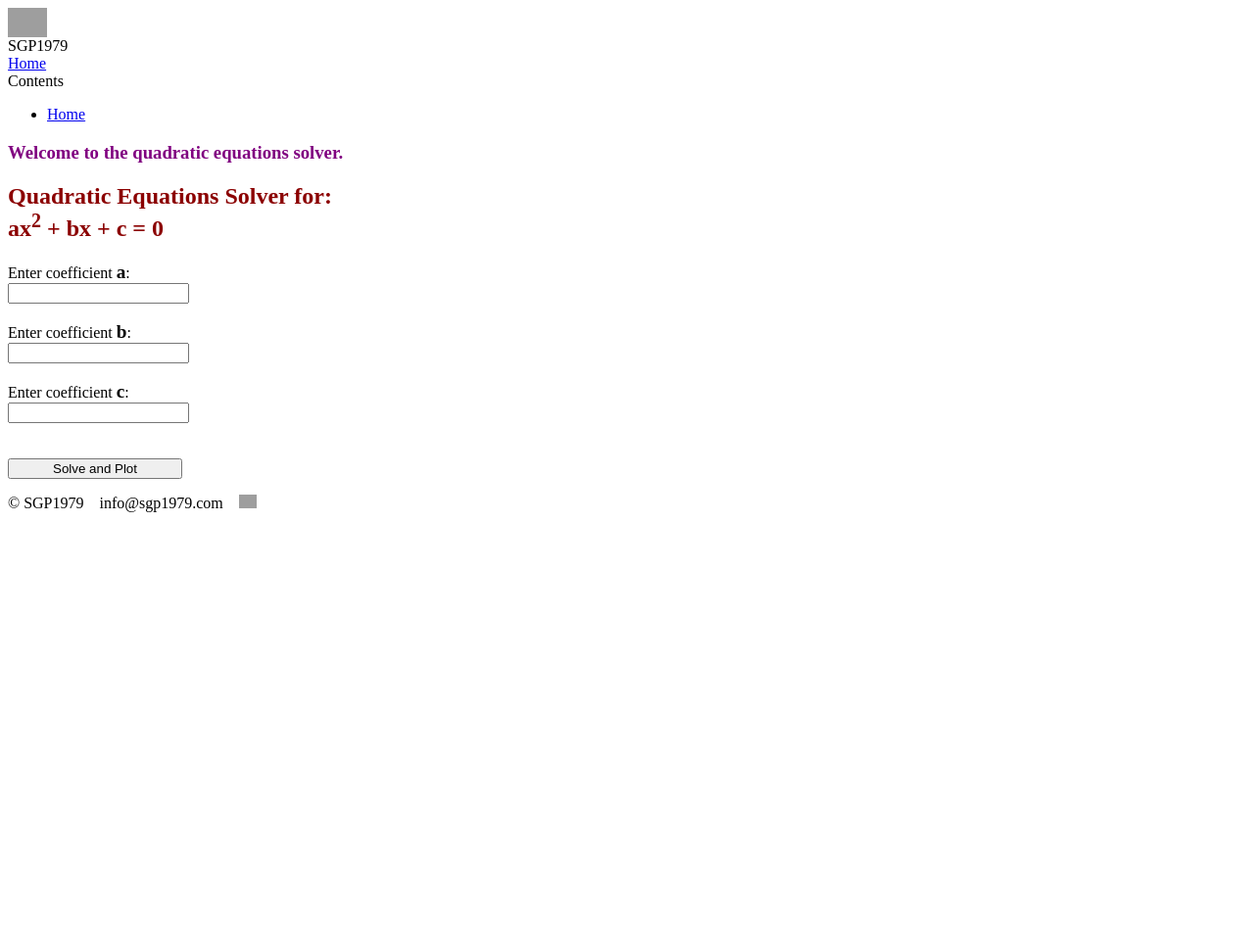
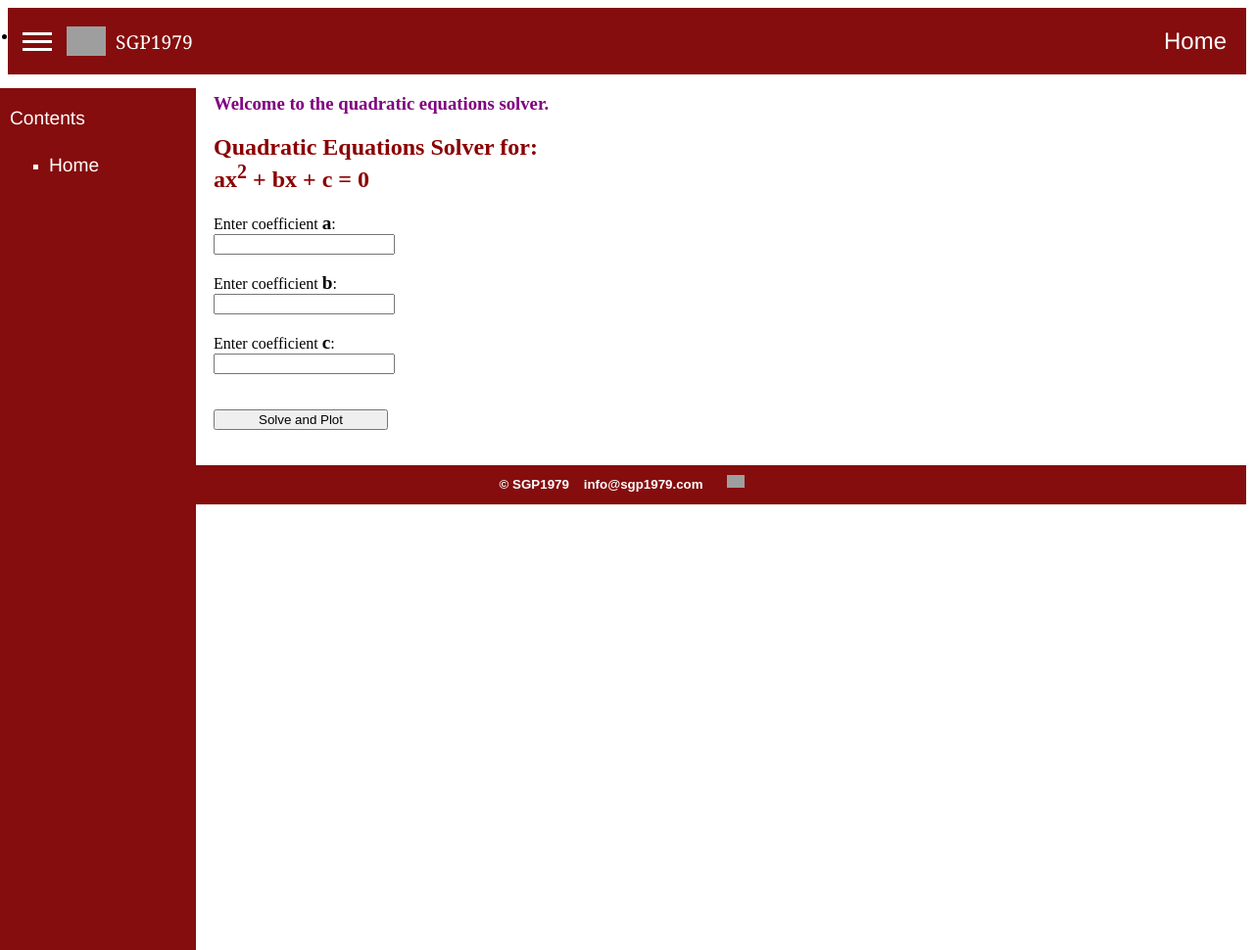
Before and after one commit to sgp1979/solver-quadratic-equations, a FastAPI app: page /main in a window 1280 px wide. Shown: the whole page at 98% size. Run offline with FastAPI, Linux system fonts and the light colour scheme; grey boxes are pictures that could not be loaded.

Commit message:
Update style.css

```diff
--- a/static/style.css
+++ b/static/style.css
@@ -5,3 +5,183 @@ h3 {
 h2 {
     color: darkred
 }
+
+header {
+    top: 0;
+    left: 0;
+    background-color: rgb(133, 13, 13);
+    display: flex;
+    align-items: center;
+    justify-content:space;
+    padding: 10px;
+    position: sticky;
+    z-index: 10;
+}
+
+.menu-toggle {
+    display: list-item;
+    cursor: pointer;
+}
+
+.line {
+    width: 30px;
+    height: 3px;
+    background-color: white;
+    margin: 5px;
+}
+
+img{
+    height: auto;
+    margin-left: 10px;
+    margin-right: 10px;
+}
+
+.brand{
+    font-family: Georgia;
+    font-style: normal;
+    font-size: larger;
+    color: white;
+    margin-right: auto;
+}
+
+.header-home{
+    background-color:  rgb(133, 13, 13);
+    font-family: Helvetica;
+    font-style: normal;
+    font-size: 150%;
+    color: white;
+    text-align: center;
+    padding: 10px;
+}
+
+main {
+    margin-left: 210px;
+    transition: margin-left 0.3s ease;
+}
+
+.hide-main {
+    margin-left: 20px;
+}
+
+.sidebar {
+    top: 90px;
+    position: fixed;
+    left: 0px;
+    padding: 10px;
+    width: 180px;
+    height: 100%;
+    background-color: rgb(133, 13, 13);
+    transition: left 0.3s ease;
+}
+
+.hide-sidebar {
+    left: -200px;
+}
+
+.sidebar nav {
+    padding-top: 10px;
+}
+
+.sidebar-title {
+    margin-top: 10px;
+    color: white;
+    font-family: Helvetica;
+    font-size: larger;
+    text-decoration: none;
+}
+
+.sidebar ul {
+    list-style-type: square;
+    color: white;
+}
+
+.sidebar ul li {
+    margin-bottom: 10px;
+}
+
+.sidebar ul li a {
+    color: white;
+    font-family: Helvetica;
+    font-size: larger;
+    text-decoration: none;
+}
+
+.sidebar a:hover {
+    background-color: rgb(204, 117, 117);
+    color: white;
+}
+
+.header-home a {
+    color: white;
+    font-family: Helvetica;
+    font-size: normal;
+    text-decoration: none;
+}
+
+.header-home a:hover {
+    background-color: rgb(204, 117, 117);
+    color: white;
+}
+
+a[href^="#"] {
+    scroll-behavior: smooth;
+}
+
+section {
+    scroll-margin: 90px;
+}
+
+section[id=Title] {
+    font-family: Helvetica;
+    font-style: normal;
+    font-size: 250%;
+    color: rgb(70, 19, 109);
+    text-align: center;
+    padding: 10px;
+}
+
+section[id=Subtitle] {
+    font-family: Helvetica;
+    font-style: italic;
+    font-size: 150%;
+    color: rgb(70, 19, 109);
+    text-align: center;
+    padding-bottom: 10px;
+}
+
+.custom-heading{
+    margin-left: 0ch;
+    margin-bottom: 0;
+    font-family: Helvetica;
+    font-style: normal;
+    font-size: larger;
+    color: rgb(70, 19, 109);
+    text-align: left;
+}
+
+p {
+    text-align: justify;
+}
+
+p.quotes {
+    margin-inline-start: 50px;
+    font-family: Cambria, Cochin, Georgia, serif;
+}
+
+p.copyright {
+    padding-top: 10px;
+    text-align: center;
+    color: white;
+    font-size:smaller;
+    font-weight: bold;
+    font-family: Arial, Helvetica, sans-serif;
+}
+
+footer {
+    background-color: rgb(133, 13, 13);
+    top: 20px;
+    bottom: 0;
+    height: 40px;
+    position: relative;
+    align-items: justify;
+}
```
